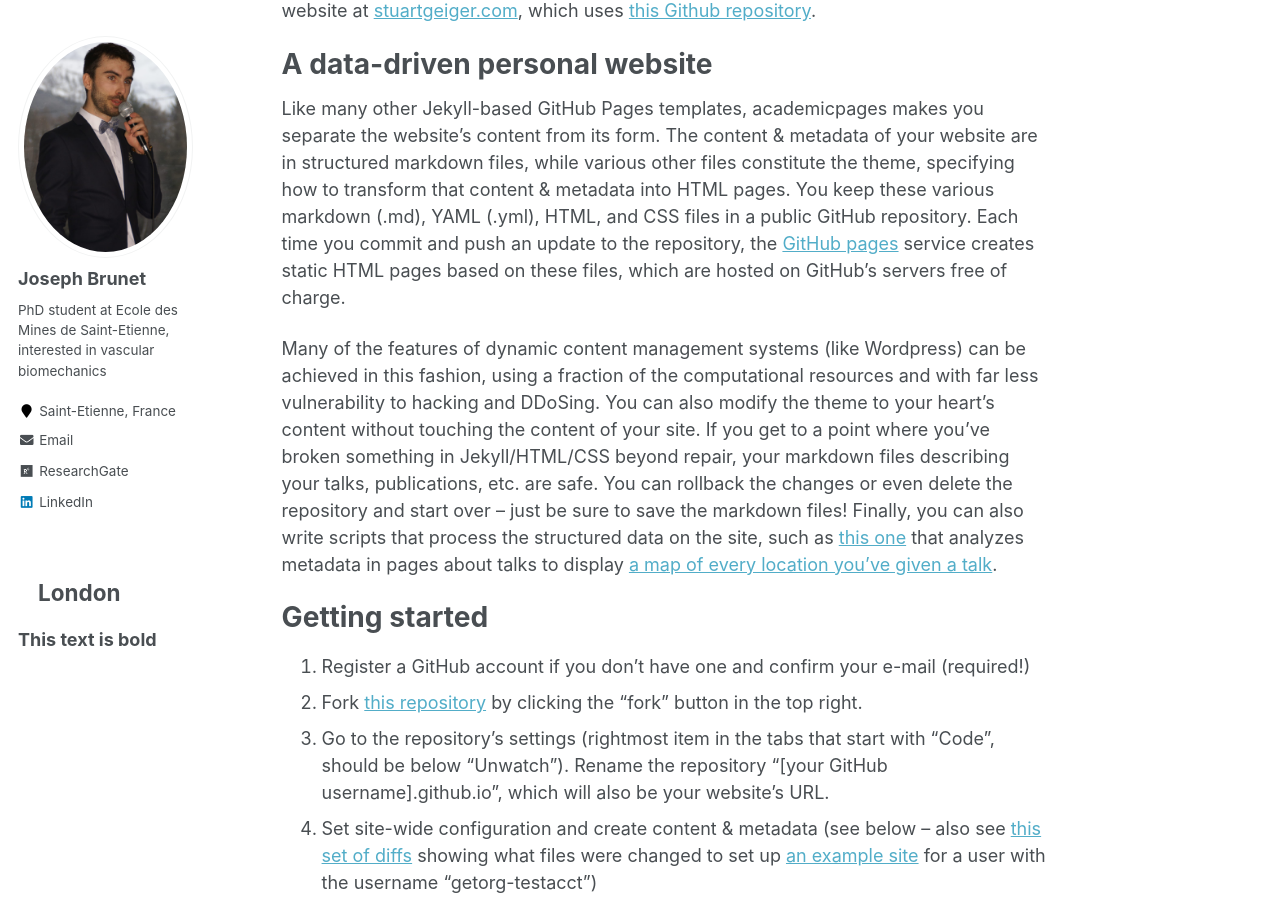
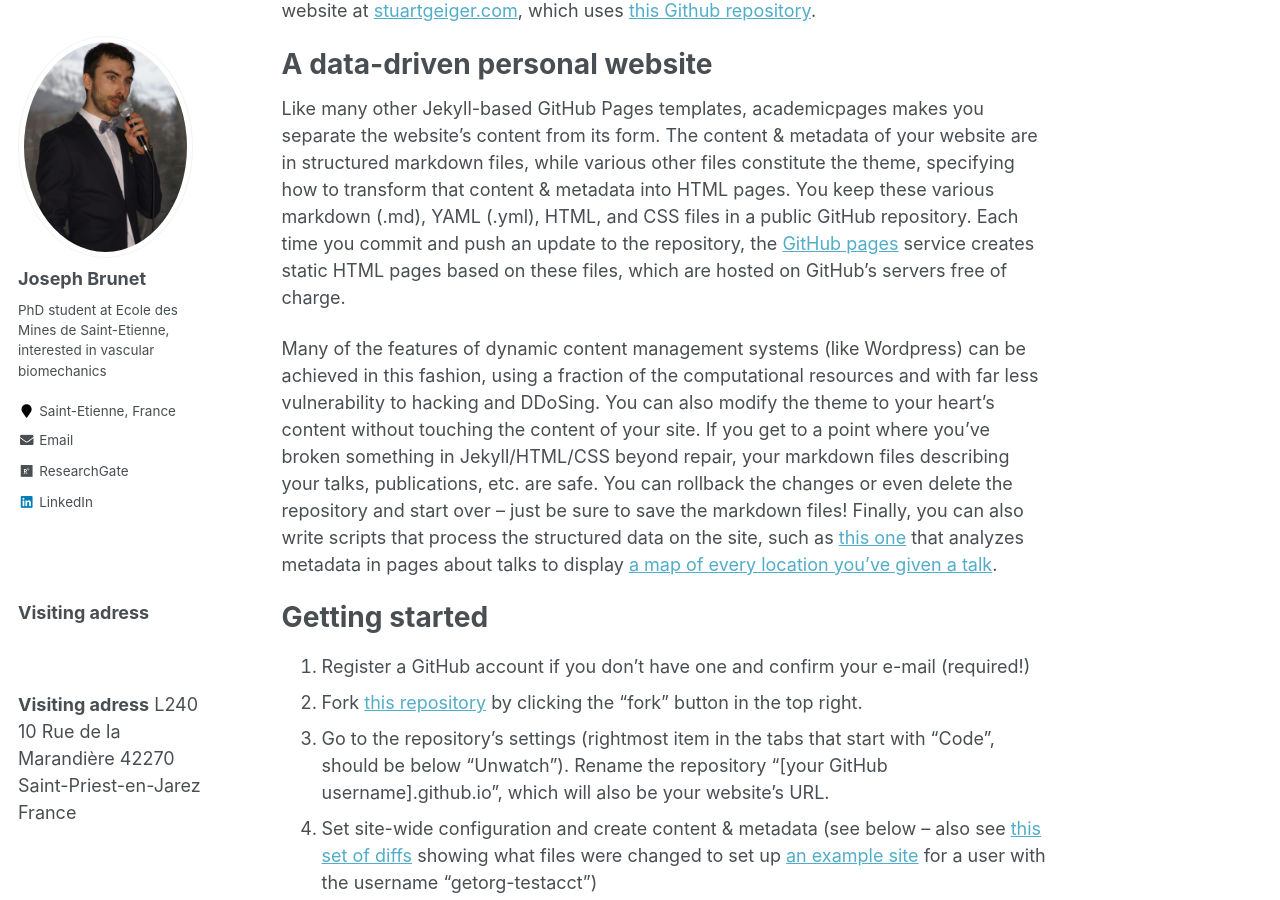
Before and after one commit to JosephBrunet/JosephBrunet.github.io, a Jekyll site: the page built from _pages/about.md, in a window 1280 px wide and 900 px high, scrolled down 724 px. Built offline with Jekyll 4.4.1, drawn with Linux system fonts in a browser that asks for light colours.

Commit message:
Update author-profile.html

```diff
--- a/_includes/author-profile.html
+++ b/_includes/author-profile.html
@@ -121,7 +121,14 @@
     </ul>
   </div>
   <div>
-    <h2 style="padding: 20px">London</h2>
-    <b>This text is bold</b>
+    <h2 style="padding: 20px"></h2>
+    <b>Visiting adress</b>
+    <h2 style="padding: 10px"></h2>
+    <b>Visiting adress</b>
+    L240
+    10 Rue de la Marandière
+    42270 Saint-Priest-en-Jarez
+    France
+
   </div>
 </div>
```
